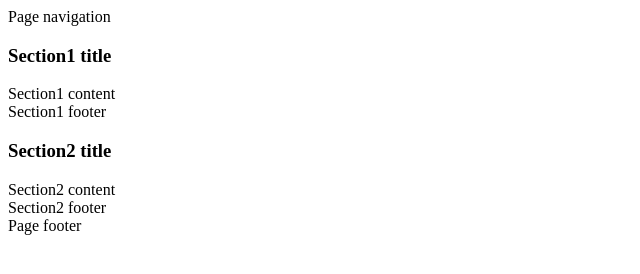
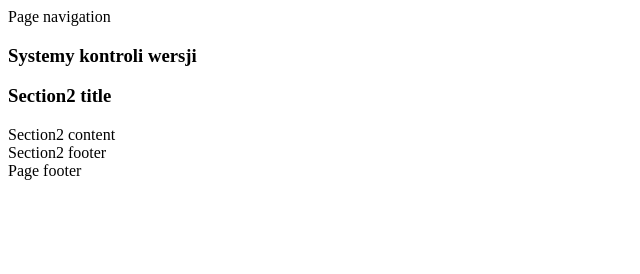
Before and after one commit to madmatrixfcb/iislabpio_191855, a plain HTML site: page index.html in a window 1280 px wide. Shown: the whole page, without its empty margins (0-640 px from the left). Drawn offline with Linux system fonts and the light colour scheme.

Commit message:
Dodanie Tytulu sekcji

```diff
--- a/index.html
+++ b/index.html
@@ -9,14 +9,14 @@
 		</nav>
 		<section id="section1" class="panel panel-default">
 			<div class="panel-heading">
-	    		<h3 class="panel-title">Section1 title</h3>
+	    		<h3 class="panel-title">Systemy kontroli wersji</h3>
 		  	</div>
 	  		<div class="panel-body">
-	    		Section1 content
+
 	  		</div>
 			<footer class="panel-footer">
-				Section1 footer
-			</footer>
+
+				</footer>
 		</section>
 		<section id="section2" class="panel panel-default">
 			<div class="panel-heading">
```
